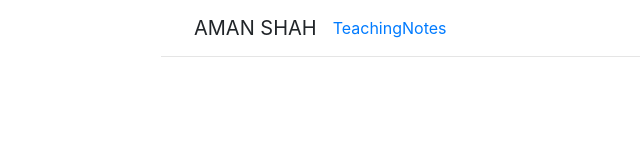
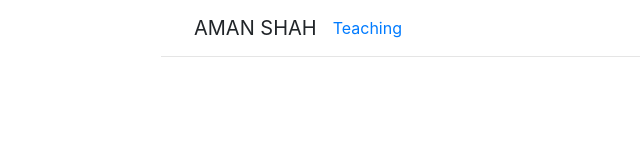
Before and after one commit to amanshah2711/teaching, a React (Create React App) app: page / in a window 1280 px wide. Shown: the top 160 px of the page, without its empty margins (2-642 px from the left). Built offline with nearby package versions, Linux system fonts and the light colour scheme.

Commit message:
finaliznig

```diff
--- a/src/index.js
+++ b/src/index.js
@@ -21,7 +21,6 @@ const routing = (
                 <Navbar.Collapse id="basic-navbar-nav">
                   <Nav className="mr-auto">
                     <Link to='/teaching'>Teaching</Link>
-                    <Link to='/teaching/notes'>Notes</Link>
                   </Nav>
                 </Navbar.Collapse>
             </Navbar>
```
Also changed, not shown: 8 other files (tests, documents, lock files or other folders).
